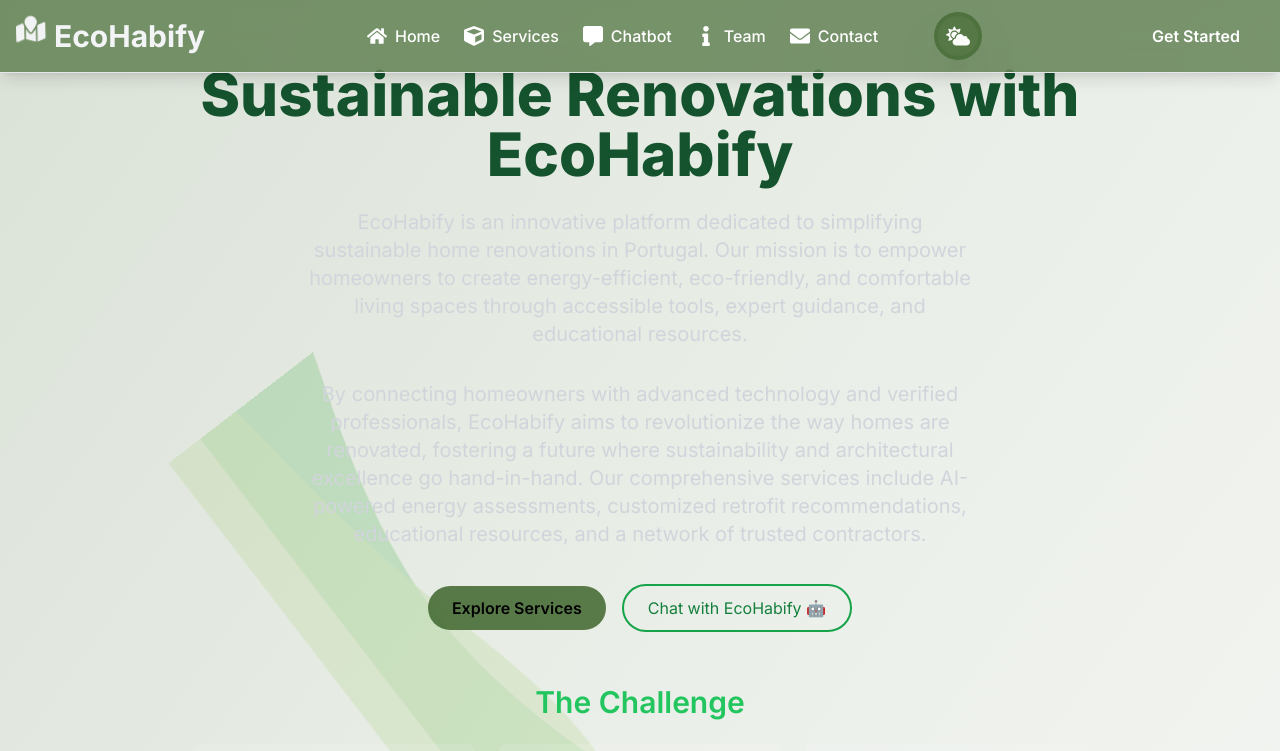
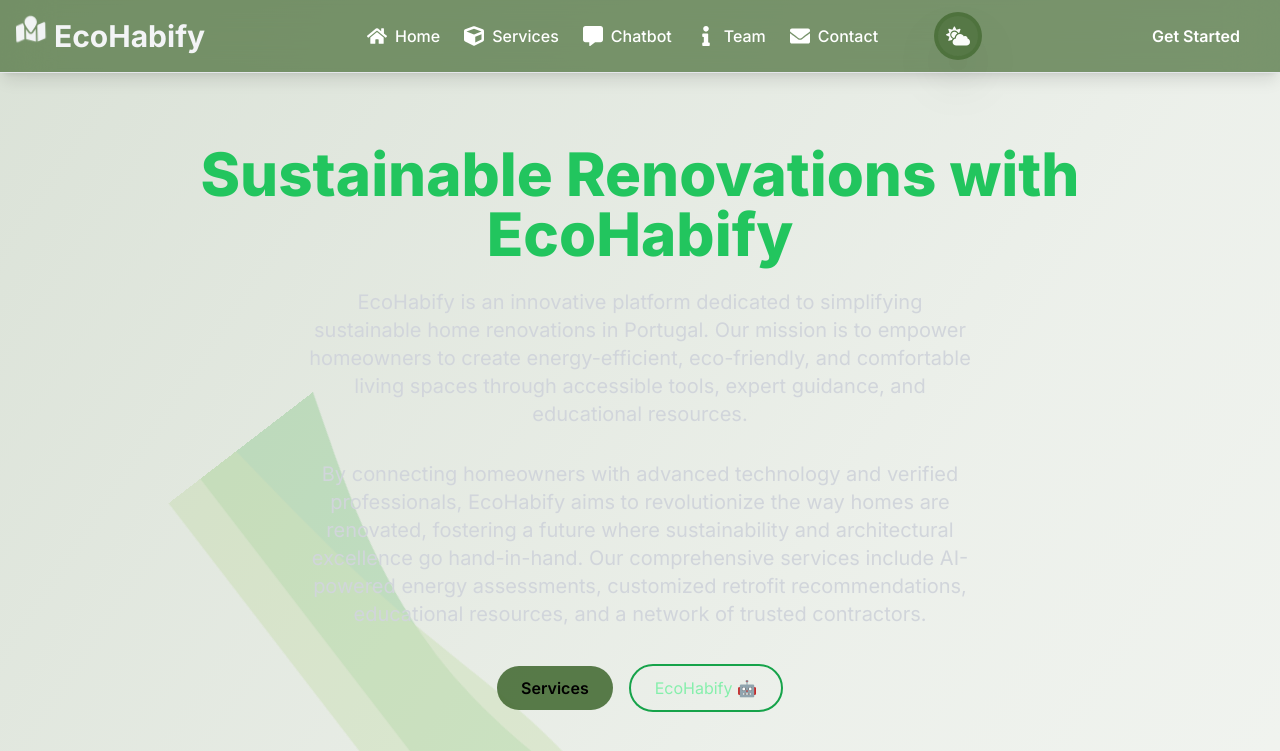
Before and after one commit to momoirse/ecohabify, a Next.js app: page / in a window 1280 px wide. Shown: the top 751 px of the page. Built offline with nearby package versions, Linux system fonts and the light colour scheme.

Commit message:
Update Hero component styles for consistency and clarity; adjust text and button labels

```diff
--- a/app/components/home_assets/Hero.tsx
+++ b/app/components/home_assets/Hero.tsx
@@ -188,10 +188,11 @@ export const Hero = () => {
             }px)`,
           }}
         >
+          <p className="mt-20"></p>
           <h1
             className={`
               text-5xl md:text-6xl font-extrabold mb-6 leading-tight
-              ${isDarkMode ? "text-green-300" : "text-green-900"}
+              ${isDarkMode ? "text-green-900" : "text-green-500"}
             `}
             aria-label="Main Headline"
           >
@@ -252,7 +253,7 @@ export const Hero = () => {
                 `}
                 aria-label="Explore Our Services"
               >
-                Explore Services
+                Services
               </Link>
             </ClientMotionDiv>
 
@@ -268,13 +269,13 @@ export const Hero = () => {
                   focus:outline-none focus:ring-2
                   ${
                     isDarkMode
-                      ? "border-green-400 text-green-400 hover:bg-green-400 hover:text-white focus:ring-green-400"
-                      : "border-green-600 text-green-700 hover:bg-green-800 hover:text-black focus:ring-green-600"
+                      ? "border-green-400 text-green-900 hover:bg-green-400 hover:text-black focus:ring-green-400"
+                      : "border-green-600 text-green-300 hover:bg-green-800 hover:text-white focus:ring-green-600"
                   }
                 `}
                 aria-label="Get Started with EcoHabify"
               >
-                Chat with EcoHabify 🤖
+                EcoHabify 🤖
               </Link>
             </ClientMotionDiv>
           </div>
```
Also changed, not shown: app/page.tsx (+4 -4 lines).
